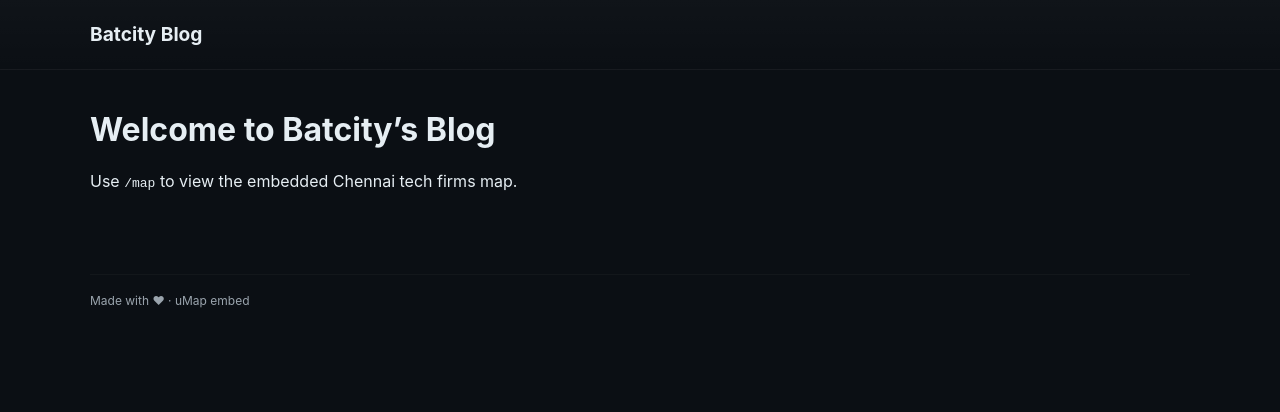
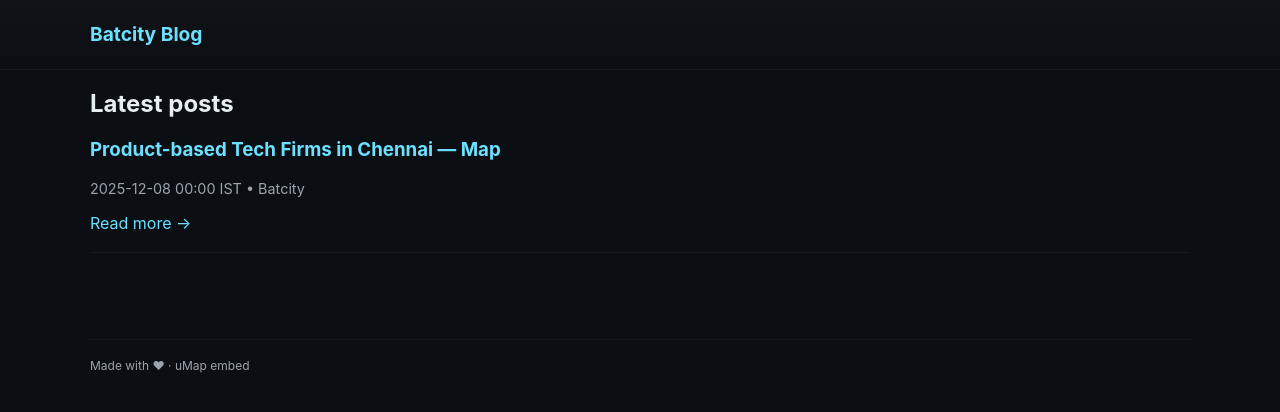
Before and after one commit to batcity/batcity.github.io, a Jekyll site: the page built from index.md, in a window 1280 px wide. Shown: the top 412 px of the page. Built offline with Jekyll 4.4.1, drawn with Linux system fonts in a browser that asks for light colours.

Commit message:
Setup blog: homepage lists posts; map embedded in first blog post

```diff
--- a/_config.yml
+++ b/_config.yml
@@ -4,3 +4,4 @@ baseurl: ""
 url: "https://batcity.github.io"
 theme: minima
 plugins: [jekyll-feed]
+timezone: "Asia/Kolkata"
--- a/assets/style.css
+++ b/assets/style.css
@@ -1,8 +1,7 @@
 :root {
   --bg: #0b0f14;
-  --surface: #0f1720;
+  --text: #e6eef3;
   --muted: #9aa4ad;
-  --text: #e6eef3;
   --accent: #6ce0ff;
   --max-width: 1100px;
 }
@@ -11,8 +10,15 @@ a{color:var(--accent);text-decoration:none}
 .wrap{max-width:var(--max-width);margin:0 auto;padding:1rem;}
 .site-header{background:linear-gradient(180deg, rgba(255,255,255,0.02), transparent);border-bottom:1px solid rgba(255,255,255,0.03);}
 .site-header h1{margin:0;padding:0.4rem 0;font-size:1.2rem;}
-.site-header a{color:var(--text)}
 .content{padding:1.2rem 0;}
 .site-footer{margin-top:3rem;padding:1rem 0;color:var(--muted);font-size:0.9rem;border-top:1px solid rgba(255,255,255,0.03);}
-iframe{background:#fff;border-radius:6px;display:block;}
+
+.posts-list h2{margin-top:0;}
+.post-item{margin-bottom:1rem;}
+.post-meta{color:var(--muted);font-size:0.9rem;margin-bottom:0.5rem;}
+.post-excerpt{color:var(--text);margin-bottom:0.6rem;}
+hr{border:0;border-top:1px solid rgba(255,255,255,0.04);margin:1.2rem 0;}
+
+.post-content iframe{width:100%;height:600px;border:0;border-radius:6px;background:#fff;}
+.post-content { margin-bottom: 1.2rem; color: var(--text); }
 @media (max-width:700px){.wrap{padding:0.6rem}}
--- a/index.md
+++ b/index.md
@@ -3,6 +3,25 @@ layout: default
 title: Home
 ---
 
-# Welcome to Batcity’s Blog
+<section class="posts-list">
+  <h2>Latest posts</h2>
 
-Use `/map` to view the embedded Chennai tech firms map.
+  {% for post in site.posts %}
+  <article class="post-item">
+    <h3><a href="{{ post.url | relative_url }}">{{ post.title }}</a></h3>
+    <div class="post-meta">
+      <time datetime="{{ post.date | date_to_xmlschema }}">
+        {{ post.date | date: "%Y-%m-%d %H:%M %Z" }}
+      </time>
+      {% if post.author %} • <span class="author">{{ post.author }}</span>{% endif %}
+    </div>
+
+    <div class="post-excerpt">
+      {{ post.excerpt | strip_html | truncate: 280 }}
+    </div>
+
+    <p><a href="{{ post.url | relative_url }}">Read more →</a></p>
+  </article>
+  <hr />
+  {% endfor %}
+</section>
```
Also changed, not shown: _posts/2025-12-08-product-based-tech-firms-in-chennai-map.md (added, +10 -0 lines).
